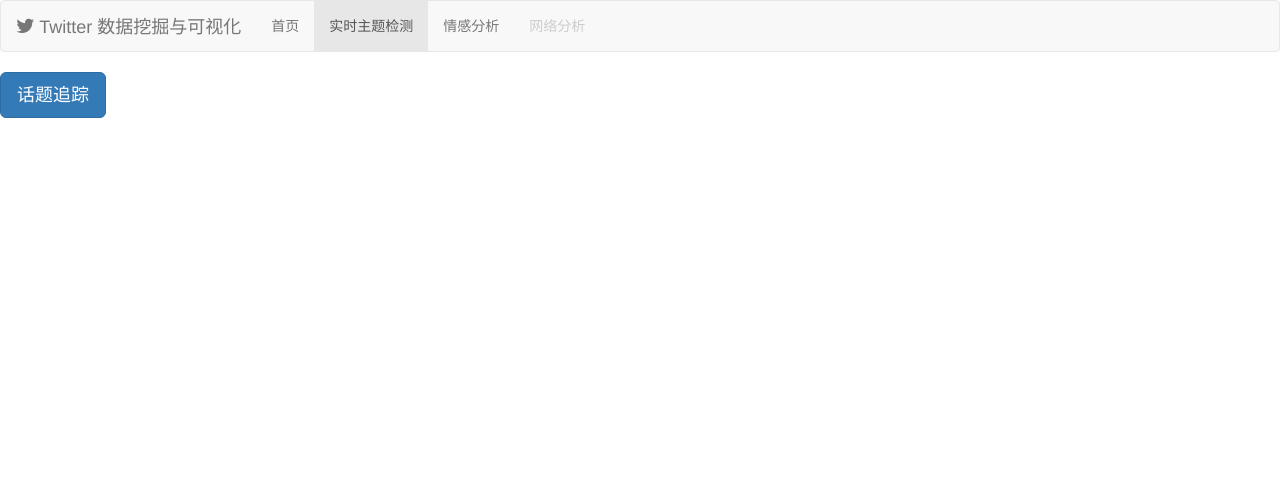
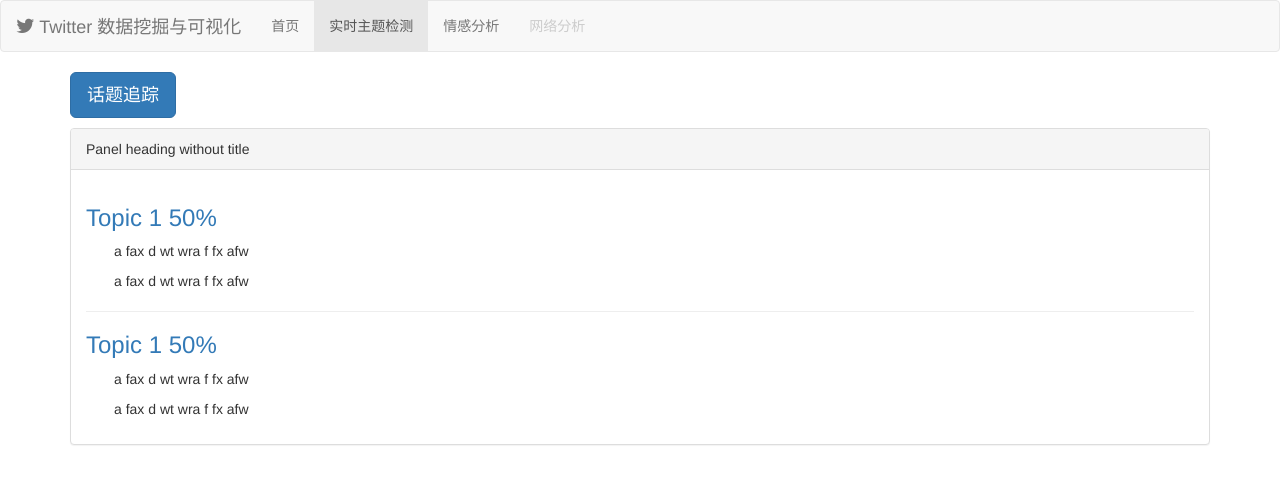
Before and after one commit to hrwhisper/twitterDataMining, a Django app: page /topic/ in a window 1280 px wide. Shown: the top 484 px of the page. Run offline with Django 3.2, Linux system fonts and the light colour scheme; some libraries are stand-ins or nearby versions.

Commit message:
topic index.html edit

```diff
--- a/static/css/style.css
+++ b/static/css/style.css
@@ -1,6 +1,3 @@
-
-
-
 .carousel .carousel-inner .item{
 	height:700px;
 }
@@ -161,3 +158,7 @@
 	color: #aaa;
     font-weight: 600;
 }
+
+
+/* Topic page */
+#topicText p   { text-indent:2em }
--- a/templates/topic/index.html
+++ b/templates/topic/index.html
@@ -3,9 +3,7 @@
 {% block mainbody %}
 
     <!-- Button trigger modal -->
-    <button type="button" class="btn btn-primary btn-lg" data-toggle="modal" data-target="#streamParameters">
-        话题追踪
-    </button>
+
 
     <div class="modal fade in" id="streamParameters" tabindex="-1" role="dialog" aria-labelledby="myModalLabel">
         <div class="modal-dialog modal-lg" role="document">
@@ -71,13 +69,44 @@
                 </div>
             </div>
         </div>
+    </div>
 
+    <div class="container">
+
+        <button type="button" class="btn btn-primary btn-lg" data-toggle="modal" data-target="#streamParameters"
+                style="margin-bottom: 10px">
+            话题追踪
+        </button>
+
+        <div class="panel panel-default" id="topicText">
+            <div class="panel-heading">Panel heading without title</div>
+            <div class="panel-body">
+                <h3>
+                    <a role="button" data-toggle="collapse" href="#collapseExample" aria-expanded="false"
+                       aria-controls="collapseExample">
+                        Topic 1 50%
+                    </a>
+                </h3>
+                <div class="collapse in" id="collapseExample">
+                    <p>a fax d wt wra f fx afw </p>
+                    <p>a fax d wt wra f fx afw </p>
+                </div>
+
+                <hr>
+                <h3>
+                    <a role="button" data-toggle="collapse" href="#collapseExample" aria-expanded="false"
+                       aria-controls="collapseExample">
+                        Topic 1 50%
+                    </a>
+                </h3>
+                <div class="collapse in" id="collapseExample">
+                    <p>a fax d wt wra f fx afw </p>
+                    <p>a fax d wt wra f fx afw </p>
+                </div>
+            </div>
+        </div>
 
     </div>
-
-
-
-
 
     <script>
         var _track, _follow, _location;
@@ -102,9 +131,9 @@
             $.ajax({
                 url: 'stream_trends',
                 data: {
-                    'track':_track,
-                    'follow':_follow,
-                    'location':_location,
+                    'track': _track,
+                    'follow': _follow,
+                    'location': _location,
                 },
                 success: function (v) {
                     if (v == null) {
```
